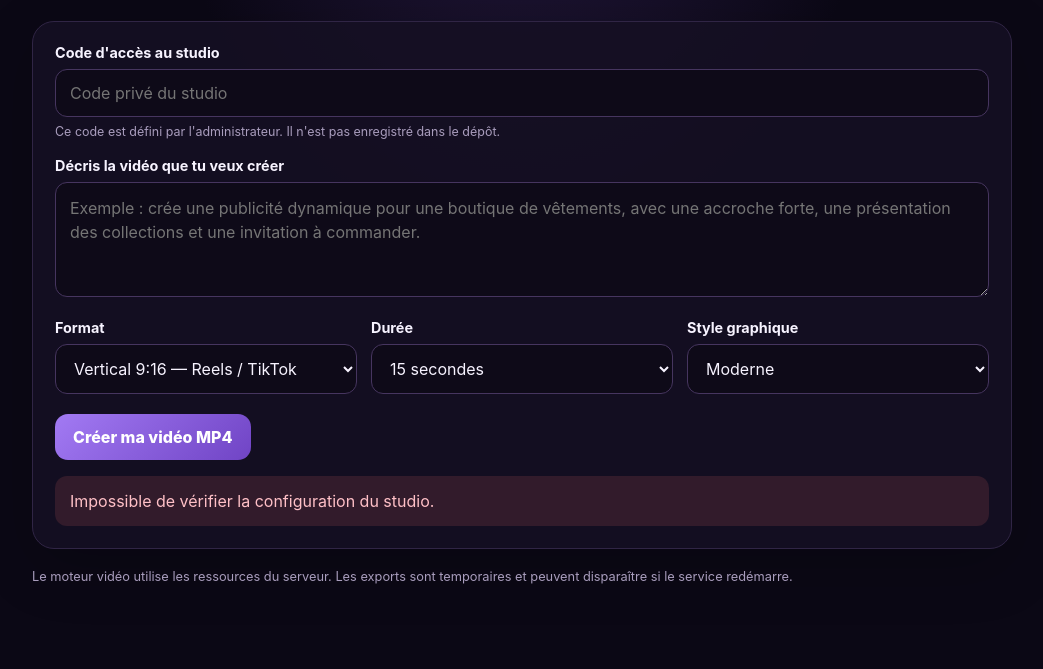
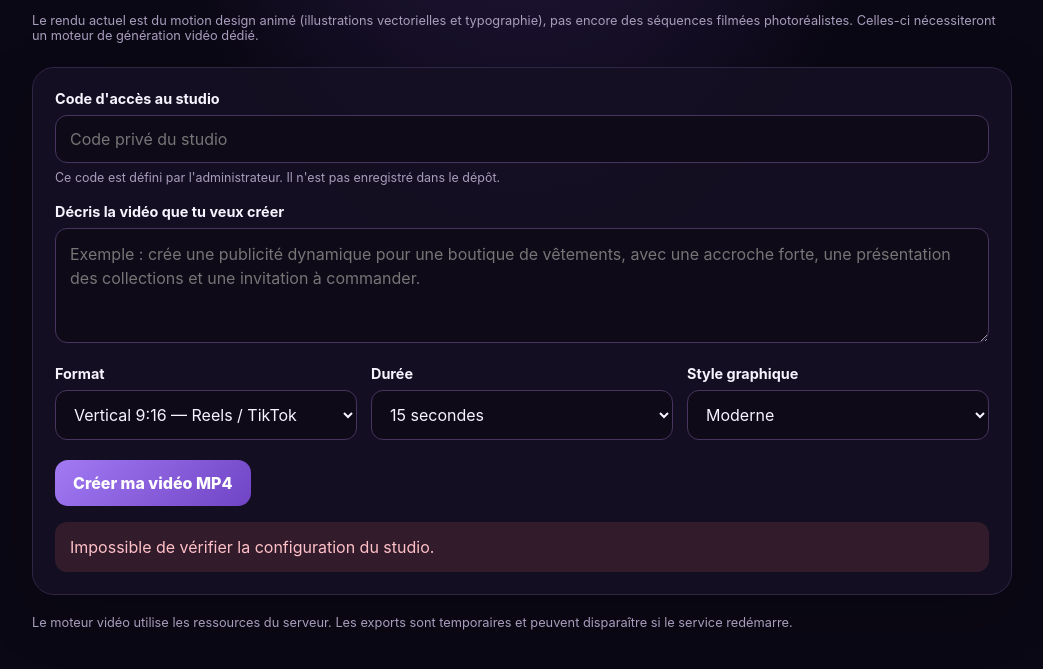
Before and after one commit to yvanemambo/Yvan.IA, a plain HTML site: page public/studio.html in a window 1280 px wide. Shown: the part 281-950 px from the top of the page, without its empty margins (118-1161 px from the left). Before the commit the page ends 928 px from the top, so only its background shows below. Drawn offline with Linux system fonts and the light colour scheme; no server answers.

Commit message:
Clarify motion graphics output and footage limitation

```diff
--- a/public/studio.html
+++ b/public/studio.html
@@ -32,6 +32,7 @@ button:disabled{opacity:.55;cursor:wait}
 <header><a class="brand" href="/">✦ Yvan.IA</a><a href="/">← Retour au chat</a></header>
 <h1>Studio Motion Design</h1>
 <p class="lead">Décris ton spot. Gemini prépare plusieurs scènes, puis GiveMotion anime les visuels vectoriels, les titres mot par mot, les mouvements de caméra et les transitions pour fabriquer un montage MP4 dynamique.</p>
+<p class="small">Le rendu actuel est du motion design animé (illustrations vectorielles et typographie), pas encore des séquences filmées photoréalistes. Celles-ci nécessiteront un moteur de génération vidéo dédié.</p>
 <section class="panel">
  <div class="field"><label for="access">Code d'accès au studio</label><input id="access" type="password" autocomplete="current-password" placeholder="Code privé du studio"><p class="hint">Ce code est défini par l'administrateur. Il n'est pas enregistré dans le dépôt.</p></div>
  <div class="field" style="margin-top:18px"><label for="brief">Décris la vidéo que tu veux créer</label><textarea id="brief" maxlength="1200" placeholder="Exemple : crée une publicité dynamique pour une boutique de vêtements, avec une accroche forte, une présentation des collections et une invitation à commander."></textarea></div>
```
